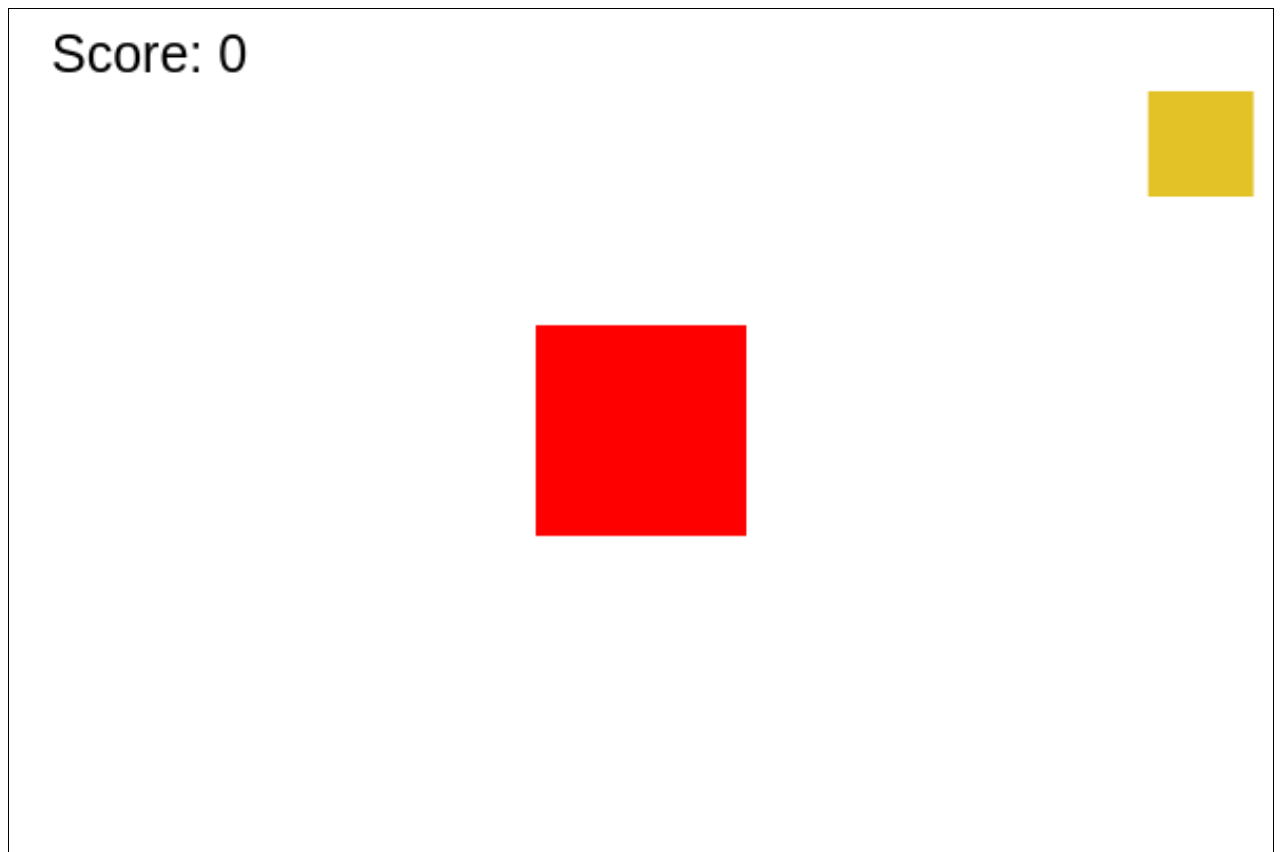
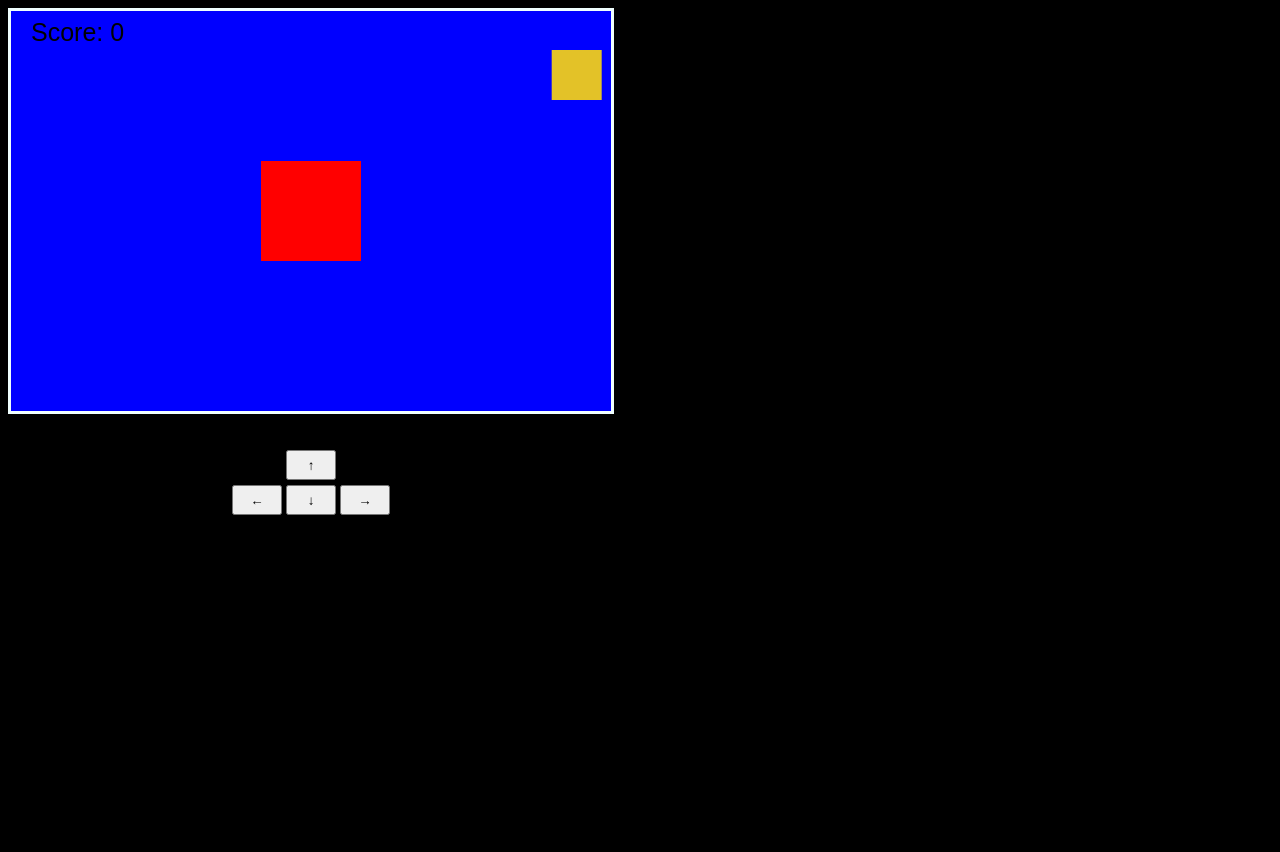
Before and after one commit to vitalyvitmens/CoinCollectorGame, a plain HTML site: page index.html in a window 1280 px wide. Shown: the top 852 px of the page. After the commit the page ends 800 px from the top, so only its background shows below. Drawn offline with Linux system fonts and the light colour scheme.

Commit message:
Update game_development_with_JS.css

```diff
--- a/game_development_with_JS.css
+++ b/game_development_with_JS.css
@@ -1,6 +1,14 @@
+body {
+  width: fit-content;
+  background-color: black;
+}
 #canvas {
-  width: 100%;
-  border: 1px solid black;
+  display: flex;
+  justify-content: center;
+
+  background-color: blue;
+  height: 100%;
+  border: 3px solid azure;
 }
 button {
   width: 50px;
```
